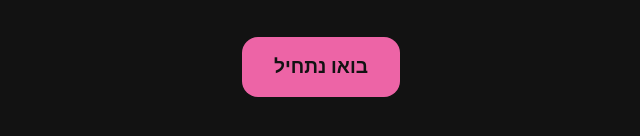
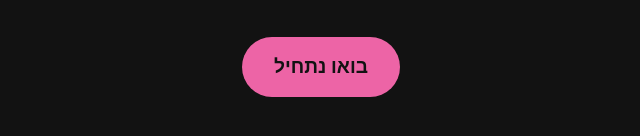
Before and after one commit to adikobi/Luna, a plain HTML site: page index.html in a window 1280 px wide. Shown: the part 502-638 px from the top of the page, 319-959 px from the left. Drawn offline with Linux system fonts and the light colour scheme.

Commit message:
Update style.css - radius update

```diff
--- a/style.css
+++ b/style.css
@@ -30,7 +30,7 @@ button, input, textarea {
 .star-2 { top: 25px; left: 15px; font-size: 12px; animation-delay: 1.5s; }
 .splash-title { font-size: 4rem; color: var(--white); margin-bottom: 0.5rem; }
 .splash-subtitle { font-size: 1.25rem; color: var(--white); opacity: 0.8; margin-bottom: 2.5rem; }
-#start-btn { background-color: var(--pink); color: var(--dark-bg); font-family: 'Heebo', sans-serif; font-weight: bold; border: none; border-radius: 16px; padding: 1rem 2rem; font-size: 1.2rem; cursor: pointer; transition: transform 0.2s, background-color 0.2s; }
+#start-btn { background-color: var(--pink); color: var(--dark-bg); font-family: 'Heebo', sans-serif; font-weight: bold; border: none; border-radius: 30px; padding: 1rem 2rem; font-size: 1.2rem; cursor: pointer; transition: transform 0.2s, background-color 0.2s; }
 #start-btn:hover { transform: scale(1.05); background-color: #d05d92; }
 
 /* --- Main App Layout --- */
```
